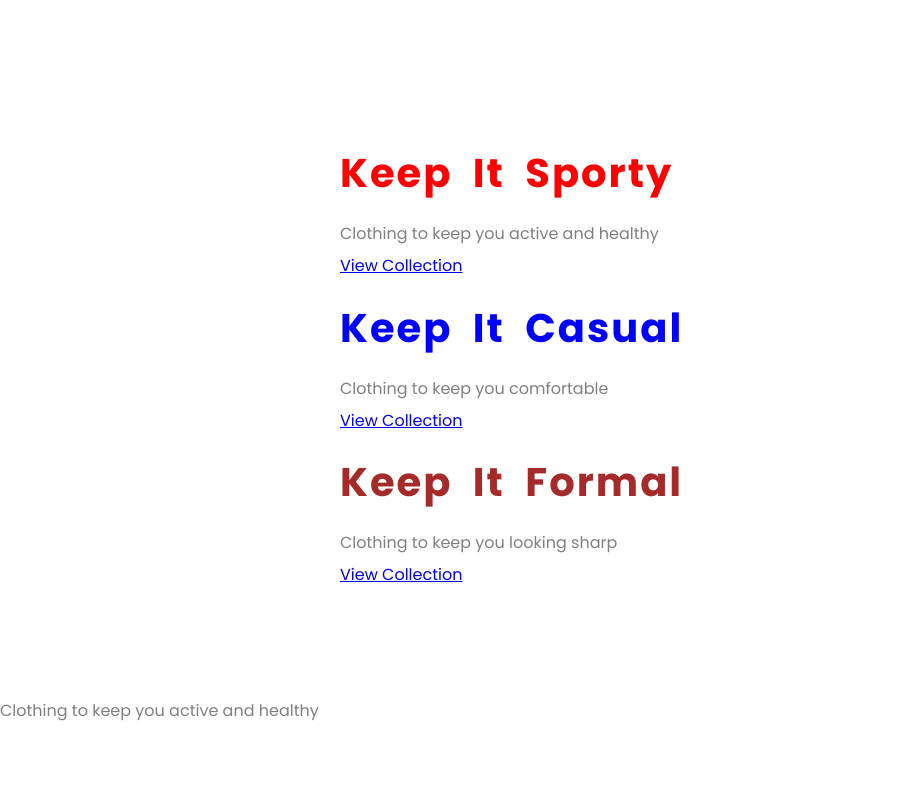
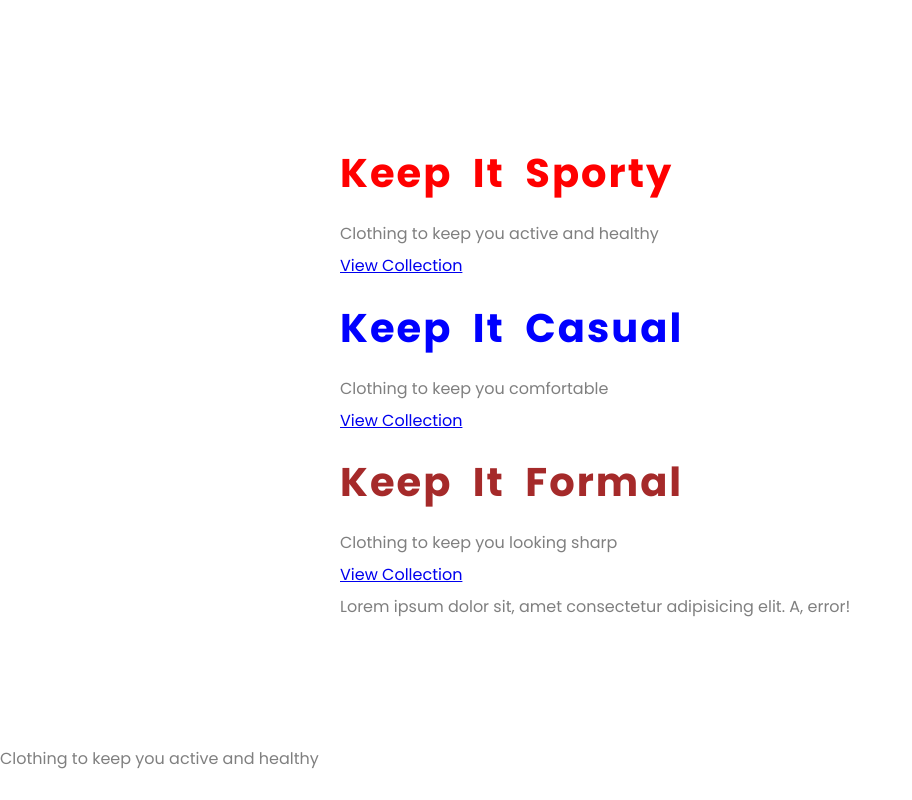
Before and after one commit to Abhijeets01/CSS-Mini-Project-2, a plain HTML site: page index.html in a window 1280 px wide. Shown: the whole page, without its empty margins (0-912 px from the left). Drawn offline with Linux system fonts and the light colour scheme.

Commit message:
Add files via upload

```diff
--- a/index.html
+++ b/index.html
@@ -24,6 +24,7 @@
          <h2 class="formal">Keep It Formal</h2>
          <p>Clothing to keep you looking sharp</p>
          <a href="#">View Collection</a>
+         <p>Lorem ipsum dolor sit, amet consectetur adipisicing elit. A, error!</p>
       </div>
    </div>
    <p>Clothing to keep you active and healthy</p>
```
Also changed, not shown: pexels-nextvoyage-490411.jpg (added).
